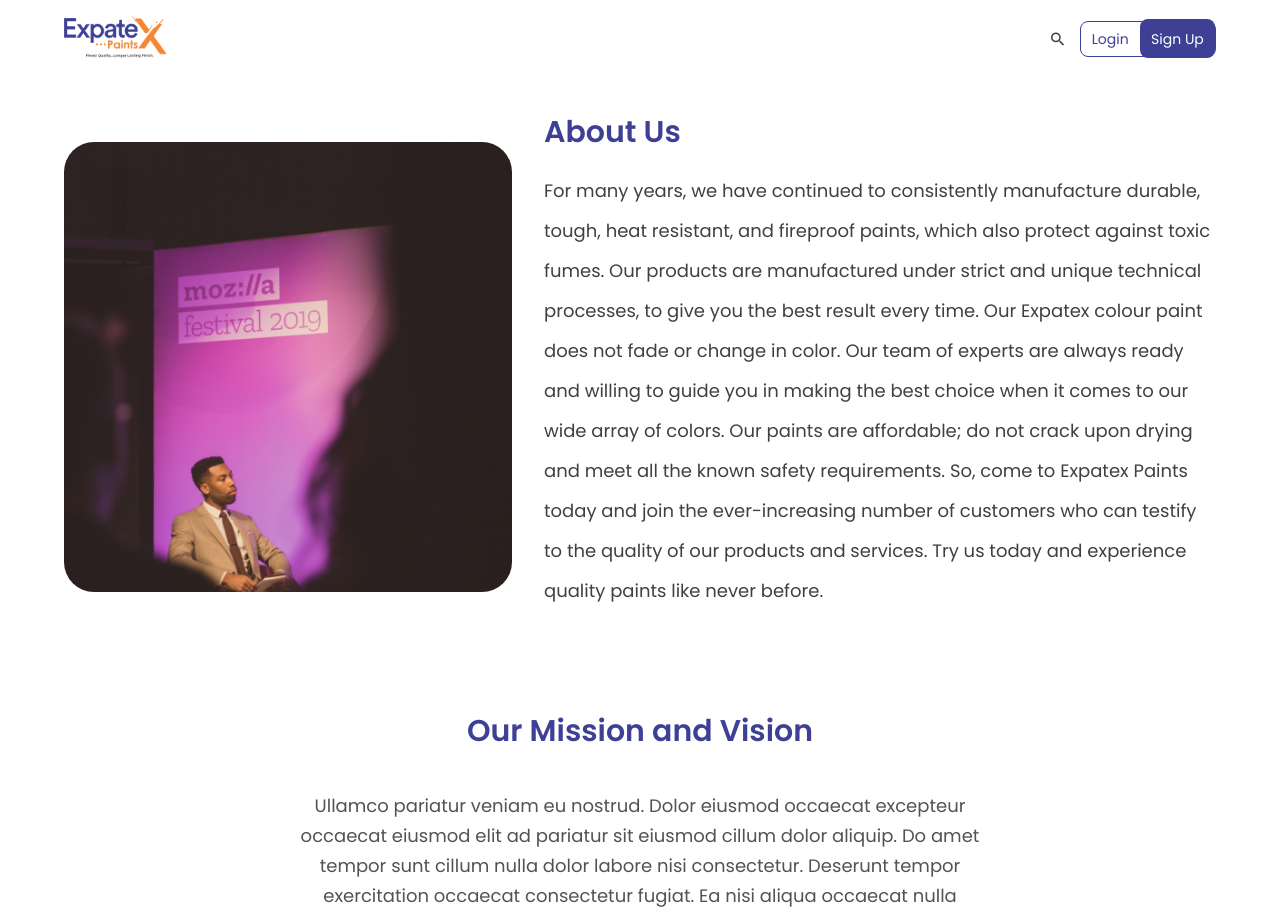
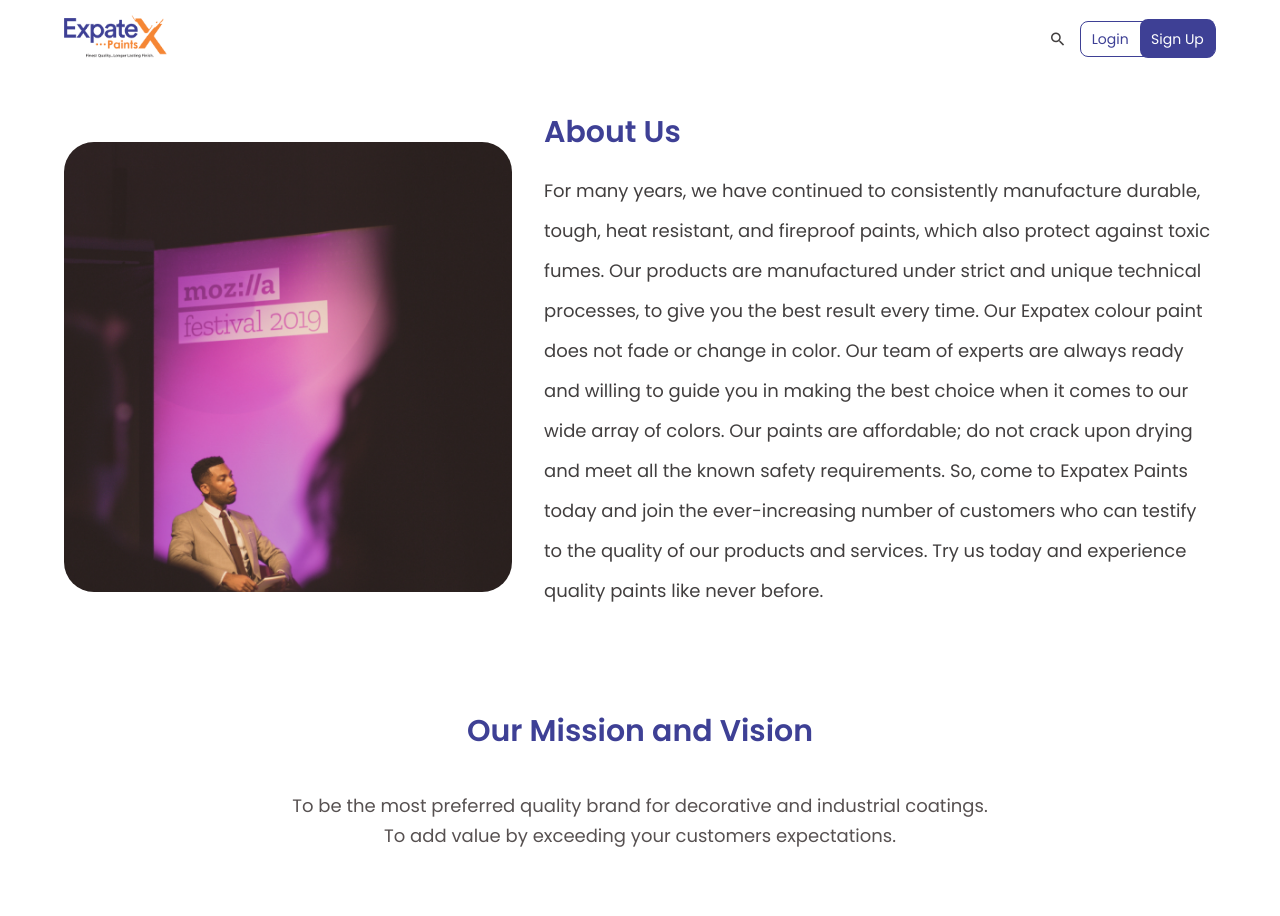
Before and after one commit to blade-01/expatex, a Vue app: page /about in a window 1280 px wide. Shown: the top 916 px of the page. Built offline with nearby package versions, Linux system fonts and the light colour scheme.

Commit message:
Update: Added mission and vission

```diff
--- a/src/views/About.vue
+++ b/src/views/About.vue
@@ -29,11 +29,10 @@
         <div class="about-mission-text">
           <h4>Our Mission and Vision</h4>
           <p>
-            Ullamco pariatur veniam eu nostrud. Dolor eiusmod occaecat excepteur
-            occaecat eiusmod elit ad pariatur sit eiusmod cillum dolor aliquip.
-            Do amet tempor sunt cillum nulla dolor labore nisi consectetur.
-            Deserunt tempor exercitation occaecat consectetur fugiat. Ea nisi
-            aliqua occaecat nulla reprehenderit. Veniam ipsum
+            To be the most preferred quality brand for decorative and industrial
+            coatings.
+            <br />
+            To add value by exceeding your customers expectations.
           </p>
         </div>
         <img src="@/assets/img/about-02.png" alt="about_one" />
```
